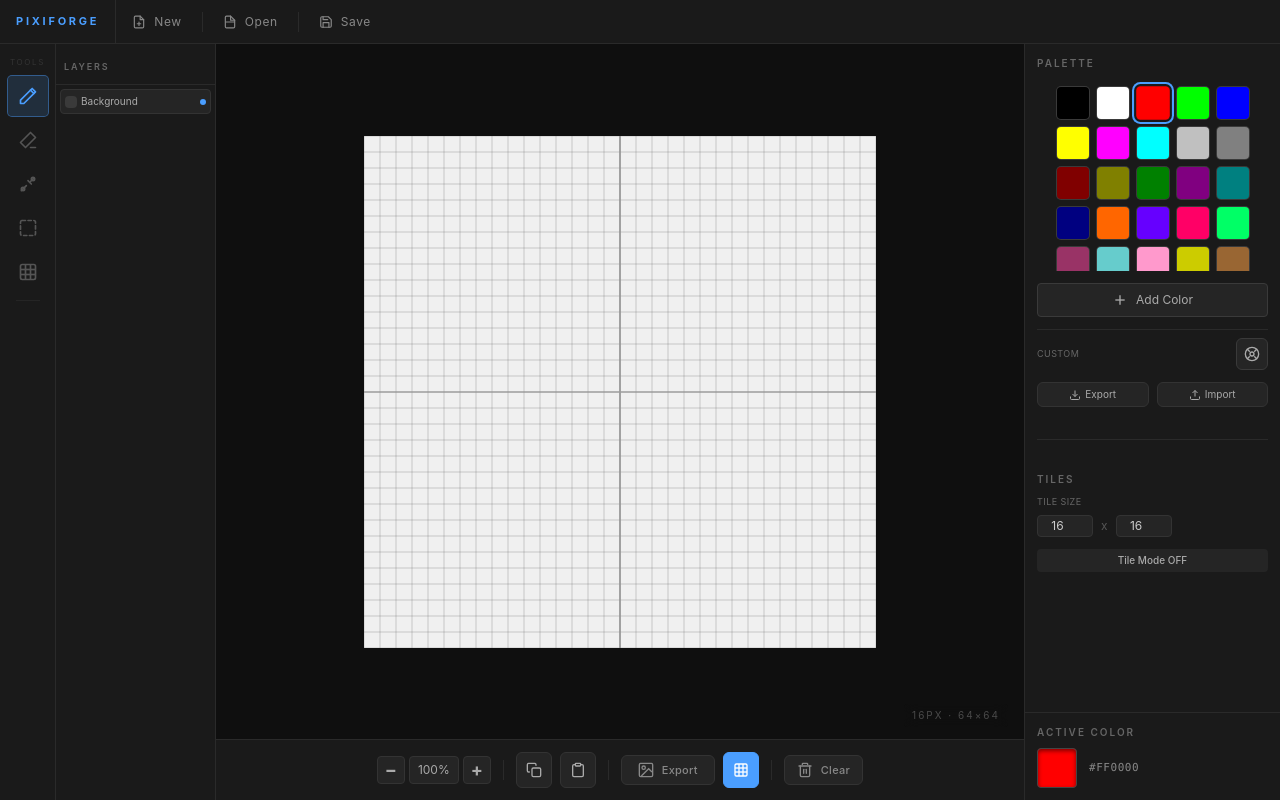
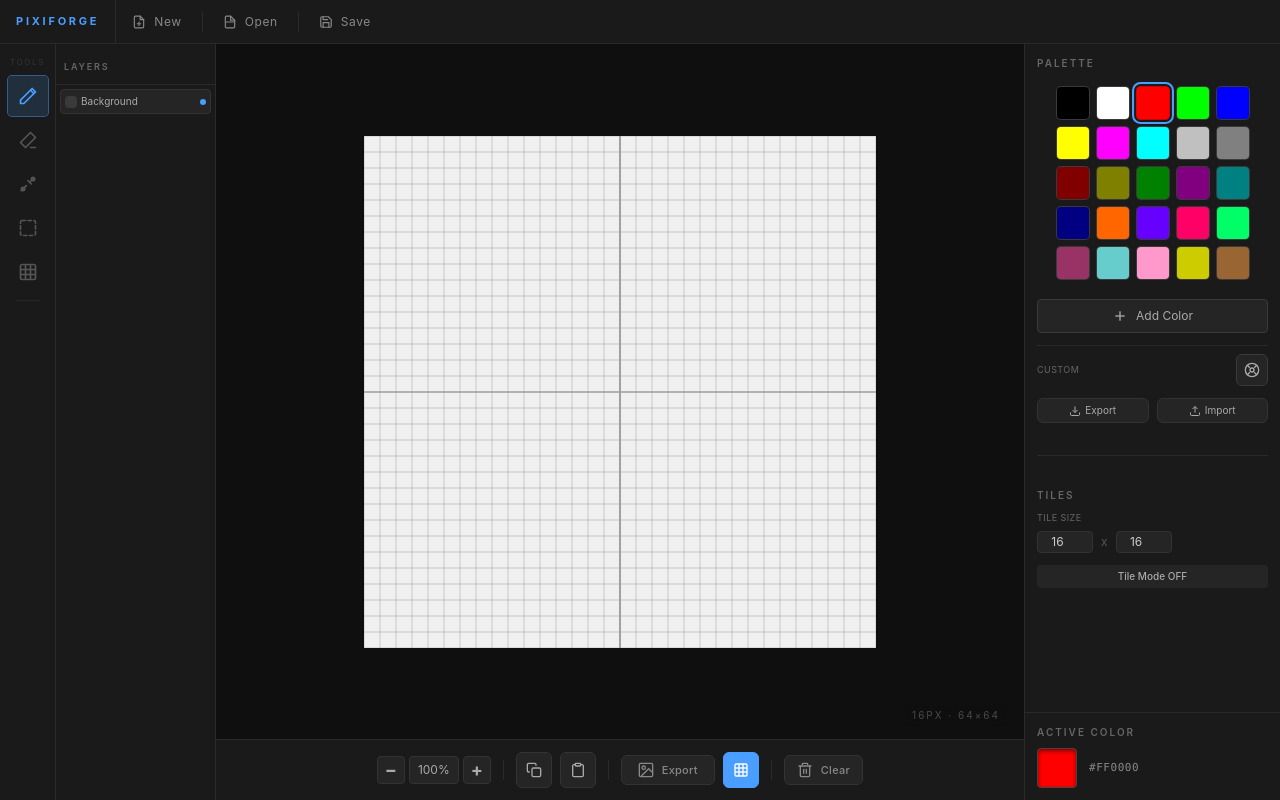
Before and after one commit to epitexam/pixiforge, a React (Vite) app: page / in a window 1280 px wide. Built offline with nearby package versions, Linux system fonts and the light colour scheme.

Commit message:
style(ui): increase vertical spacing for the palette

```diff
--- a/src/components/molecules/Palette.tsx
+++ b/src/components/molecules/Palette.tsx
@@ -123,7 +123,7 @@ export const Palette: React.FC<PaletteProps> = ({
     return (
         <div className={`flex flex-col gap-3 w-full ${className}`}>
             <div
-                className="max-h-48 overflow-y-auto p-2"
+                className="max-h-[min(48rem, 120vh)] overflow-y-auto p-2"
                 style={{ scrollbarWidth: 'thin' }}
             >
                 <div className="flex flex-wrap gap-2 justify-center items-center">
```
